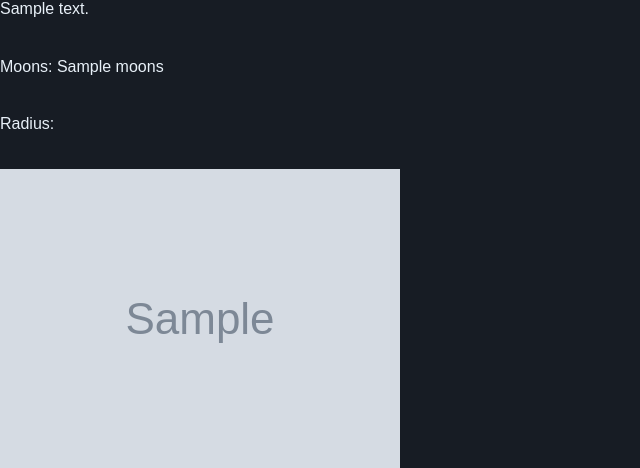
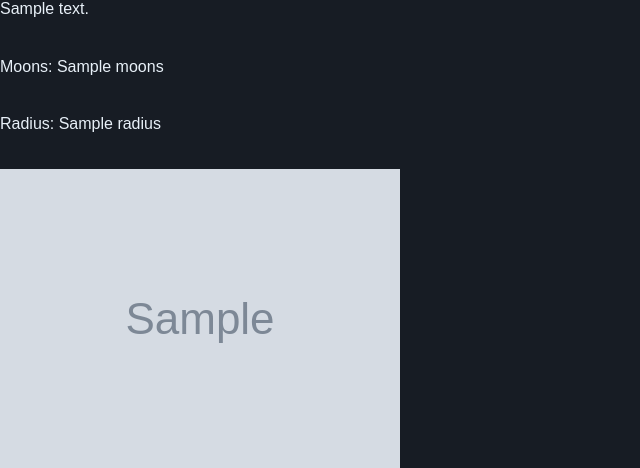
Before and after one commit to rmozzetti/Node-Apps, a Node project: template solar_system/views/planet.ejs in a window 1280 px wide. Shown: the part 337-805 px from the top of the page, without its empty margins (0-640 px from the left). Run offline with Node 20 templates, Linux system fonts and the light colour scheme; the template is opened without the code that fills it: most values are stand-ins (such as "Sample title", 1, 10 or a date in 2020); grey boxes marked "Sample" are stand-in pictures.

Commit message:
Resolved missing radius

```diff
--- a/solar_system/views/planet.ejs
+++ b/solar_system/views/planet.ejs
@@ -7,7 +7,7 @@
     <h2><%= planetName %></h2>
     <p><%=   planetInfo.description  %></p>
     <p>Moons: <%= planetInfo.moons %></p>
-    <p>Radius: <% planetInfo.radius %></p>
+    <p>Radius: <%= planetInfo.radius %></p>
     <p><img src="<%=   planetInfo.image  %>"></p>
 <%- include('partials/footer.ejs') %>
 </body>
```
